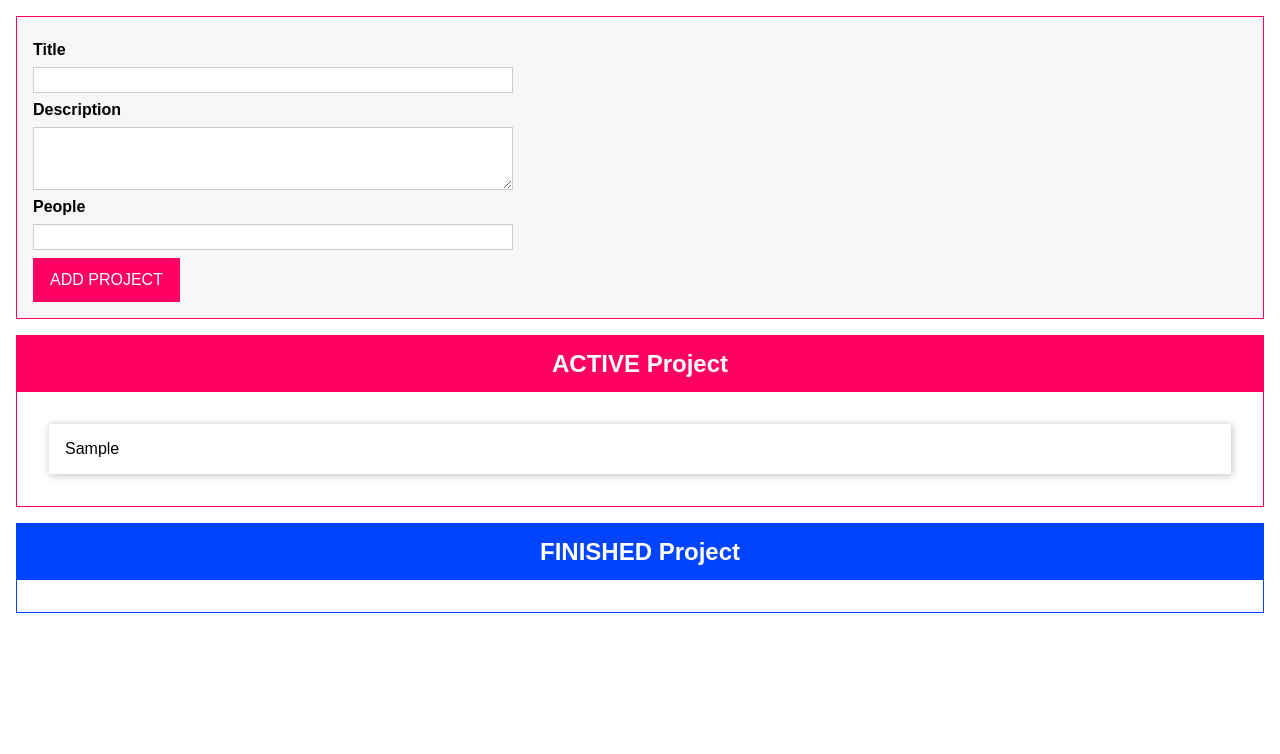
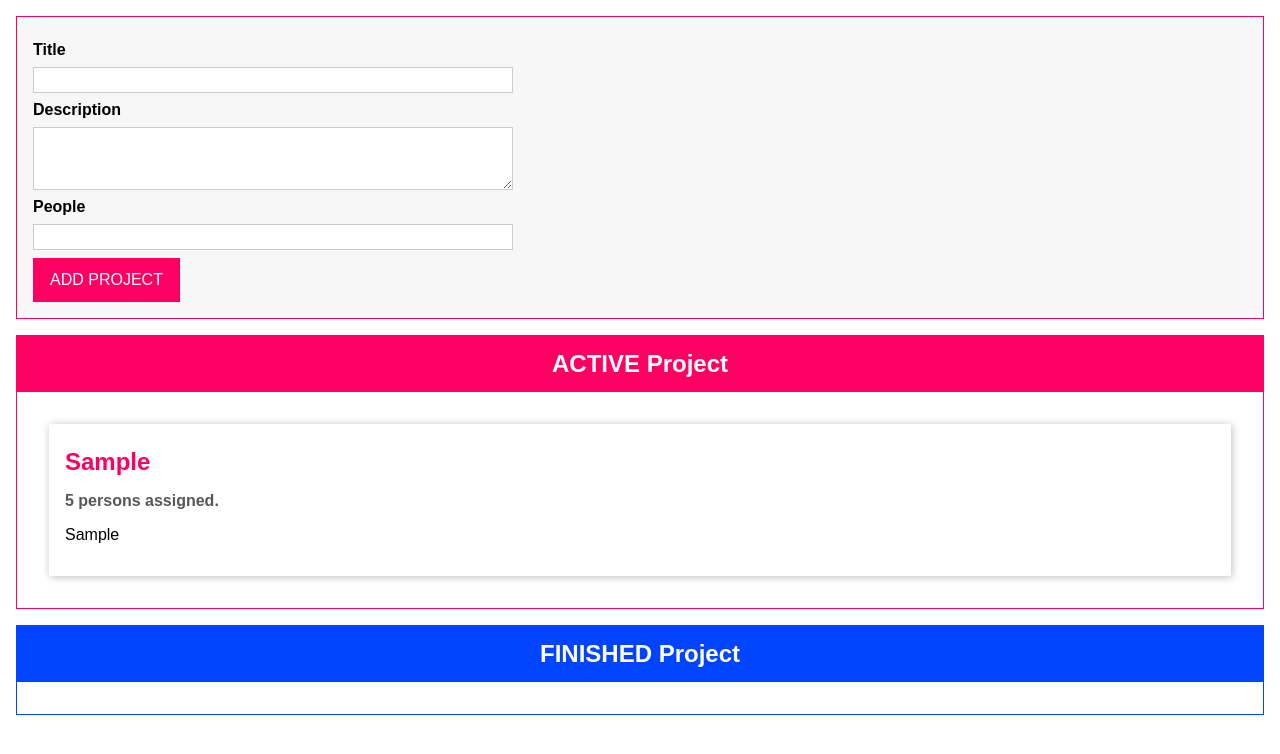
Before and after one commit to Precell/dragAndDropTsc, a website with bundled scripts: page index.html in a window 1280 px wide. Both pictures are taken after typing "Sample", "Sample", "5" into the empty fields and a click on the button "ADD PROJECT". Built offline with nearby package versions, Linux system fonts and the light colour scheme.

Commit message:
finished drag and drop

```diff
--- a/app.css
+++ b/app.css
@@ -91,6 +91,7 @@ button:active {
   box-shadow: 1px 1px 8px rgba(0, 0, 0, 0.26);
   padding: 1rem;
   margin: 1rem;
+  background: white;
 }
 
 .projects li h2 {
--- a/index.html
+++ b/index.html
@@ -26,7 +26,11 @@
       </form>
     </template>
     <template id="single-project">
-      <li></li>
+      <li draggable="true">
+        <h2></h2>
+        <h3></h3>
+        <p></p>
+      </li>
     </template>
     <template id="project-list">
       <section class="projects">
--- a/src/app.ts
+++ b/src/app.ts
@@ -1,5 +1,16 @@
+// Drag and Drop Interface
+interface Draggable {
+  dragStartHandler(event: DragEvent): void
+  dragEndHandler(event: DragEvent): void
+}
+
+interface DragTarget {
+  dragOverHandler(event: DragEvent): void;
+  dropHandler(event: DragEvent): void;
+  dragLeaveHandler(event: DragEvent): void;
+}
+
 // Project Type
-
 enum ProjectStatus {
   Active,
   Finished,
@@ -12,12 +23,12 @@ class Project {
     public description: string,
     public people: number,
     public status: ProjectStatus
-  ) {}
+  ) { }
 }
 
 // Project State Management
 
-type Listener<T> = (items:T[]) => void;
+type Listener<T> = (items: T[]) => void;
 
 class State<T>{
   protected listeners: Listener<T>[] = [];
@@ -47,14 +58,27 @@ class ProjectState extends State<Project>{
 
   addProject(title: string, description: string, numOfPeople: number) {
     const newProject = new Project(
-      Math.random.toString(),
+      Math.random().toString(),
       title,
       description,
       numOfPeople,
       ProjectStatus.Active
     );
+
     this.projects.push(newProject);
 
+    this.updateListeners()
+  }
+
+  moveProject(projectId: string, newStatus: ProjectStatus){
+    const project = this.projects.find(prj => prj.id === projectId)
+    if (project && project.status !== newStatus) {
+      project.status = newStatus
+      this.updateListeners()
+    }
+  }
+
+  private updateListeners(){
     for (const listnerFn of this.listeners) {
       listnerFn(this.projects.slice());
     }
@@ -128,7 +152,6 @@ abstract class Component<T extends HTMLElement, U extends HTMLElement> {
   hostEl: T;
   element: U;
 
-
   constructor(
     temlateId: string,
     HostElementId: string,
@@ -159,24 +182,90 @@ abstract class Component<T extends HTMLElement, U extends HTMLElement> {
   }
 
   abstract configure(): void;
-  abstract renderContent() : void;
+  abstract renderContent(): void;
+}
+
+
+// ProjectItem Class
+
+class ProjectItem extends Component<HTMLUListElement, HTMLLIElement> implements Draggable {
+  private project: Project;
+
+  get persons() {
+    if (this.project.people === 1) {
+      return '1 person'
+    } else {
+      return `${this.project.people} persons`
+    }
+  }
+
+  constructor(hostId: string, project: Project) {
+    super("single-project", hostId, false, project.id)
+    this.project = project
+    this.configure()
+    this.renderContent()
+  }
+
+  @autobind
+  dragStartHandler(event: DragEvent) {
+    event.dataTransfer!.setData('text/plain', this.project.id)
+    event.dataTransfer!.effectAllowed = 'move'
+  }
+
+  dragEndHandler(_: DragEvent) {
+    console.log('DragEnd');
+
+  }
+
+  configure() {
+    this.element.addEventListener('dragstart', this.dragStartHandler)
+    this.element.addEventListener('dragend', this.dragEndHandler)
+
+  }
+
+  renderContent() {
+    this.element.querySelector('h2')!.textContent = this.project.title
+    this.element.querySelector('h3')!.textContent = this.persons + ' assigned.'
+    this.element.querySelector('p')!.textContent = this.project.description
+  }
+
 }
 
 // ProjectList Class
-class ProjectList extends Component<HTMLDivElement, HTMLElement>{
+class ProjectList extends Component<HTMLDivElement, HTMLElement> implements DragTarget {
   assignedProjects: Project[];
-
   constructor(private type: "active" | "finished") {
-    super('project-list', 'app', false,`${type}-projects`)
+    super('project-list', 'app', false, `${type}-projects`)
     this.assignedProjects = [];
-
-
-
     this.configure()
     this.renderContent();
   }
 
-  configure(){
+  @autobind
+  dragOverHandler(event: DragEvent): void {
+    if (event.dataTransfer && event.dataTransfer.types[0] === 'text/plain') {
+      event.preventDefault()
+      const listEl = this.element.querySelector('ul')!;
+      listEl.classList.add('droppable')
+    }
+  }
+
+  @autobind
+  dropHandler(event: DragEvent): void {
+    const prjId = event.dataTransfer!.getData('text/plain');
+    projectState.moveProject(prjId, this.type === 'active' ? ProjectStatus.Active : ProjectStatus.Finished)
+  }
+
+  @autobind
+  dragLeaveHandler(_: DragEvent): void {
+    const listEl = this.element.querySelector('ul')!;
+    listEl.classList.remove('droppable')
+  }
+
+  configure() {
+    this.element.addEventListener('dragover', this.dragOverHandler)
+    this.element.addEventListener('dragleave', this.dragLeaveHandler)
+    this.element.addEventListener('drop', this.dropHandler)
     projectState.addListener((projects: Project[]) => {
       const relevantProjects = projects.filter((prj) => {
         if (this.type === "active") {
@@ -204,9 +293,11 @@ class ProjectList extends Component<HTMLDivElement, HTMLElement>{
     )! as HTMLUListElement;
     listEl.innerHTML = "";
     for (const prjItem of this.assignedProjects) {
-      const listItem = document.createElement("li");
-      listItem.textContent = prjItem.title;
-      listEl.appendChild(listItem);
+
+      new ProjectItem(this.element.querySelector('ul')!.id, prjItem)
+      // const listItem = document.createElement("li");
+      // listItem.textContent = prjItem.title;
+      // listEl.appendChild(listItem);
     }
   }
 
@@ -237,7 +328,7 @@ class ProjectInput extends Component<HTMLDivElement, HTMLDivElement> {
 
   @autobind
   configure() {
-   this.element.addEventListener("submit", (event) =>
+    this.element.addEventListener("submit", (event) =>
       this.submitHandler(event)
     );
   }
```
Also changed, not shown: dist/app.js.
